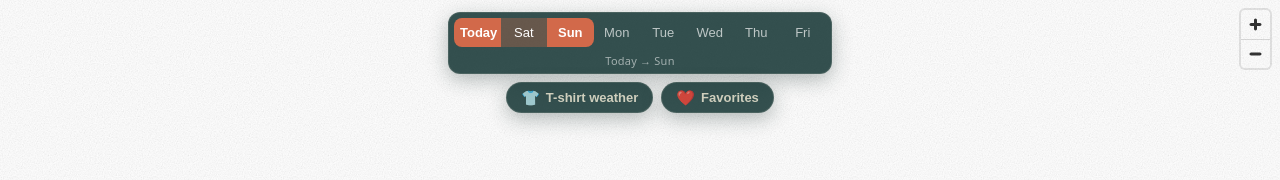
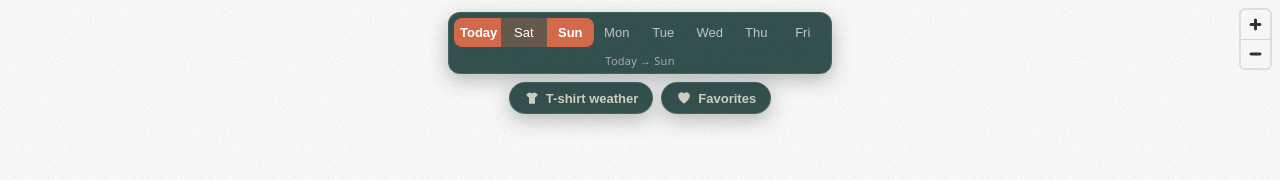
Before and after one commit to LokeSonne/weathereurope, a Nuxt app: page / in a window 1280 px wide. Shown: the top 180 px of the page. Built offline with nearby package versions, Linux system fonts and the light colour scheme; no server answers.

Commit message:
feat: add icons

```diff
--- a/app/app.vue
+++ b/app/app.vue
@@ -92,8 +92,12 @@ useHead({
     <div class="overlay overlay--top">
       <DayRange v-model="range" />
       <div class="overlay__toggles">
-        <MapToggle v-model="tshirt" icon="👕" label="T-shirt weather" active-color="#3f9e86" />
-        <MapToggle v-model="favoritesOnly" icon="❤️" label="Favorites" active-color="#d2694a" />
+        <MapToggle v-model="tshirt" label="T-shirt weather" active-color="#3f9e86">
+          <template #icon><IconTshirt /></template>
+        </MapToggle>
+        <MapToggle v-model="favoritesOnly" label="Favorites" active-color="#d2694a">
+          <template #icon><IconHeart /></template>
+        </MapToggle>
       </div>
     </div>
 
--- /dev/null
+++ b/app/components/IconHeart.vue
@@ -0,0 +1,21 @@
+<script setup lang="ts">
+// Flat, screen-printed heart in "ink" — filled with currentColor so it takes on the
+// toggle's cream/white text colour. See DESIGN.md (flat, printed icons).
+</script>
+
+<template>
+  <svg class="icon" viewBox="0 0 24 24" aria-hidden="true" focusable="false">
+    <path
+      d="M12 20.7C12 20.7 3.3 14.6 3.3 8.7C3.3 5.5 5.8 3.3 8.6 3.3C10.4 3.3 11.4 4.5 12 5.5C12.6 4.5 13.6 3.3 15.4 3.3C18.2 3.3 20.7 5.5 20.7 8.7C20.7 14.6 12 20.7 12 20.7Z"
+    />
+  </svg>
+</template>
+
+<style scoped>
+.icon {
+  display: block;
+  width: 16px;
+  height: 16px;
+  fill: currentColor;
+}
+</style>
--- /dev/null
+++ b/app/components/IconTshirt.vue
@@ -0,0 +1,21 @@
+<script setup lang="ts">
+// Flat, screen-printed tee silhouette in "ink" — filled with currentColor so it
+// takes on the toggle's cream/white text colour. See DESIGN.md (flat, printed icons).
+</script>
+
+<template>
+  <svg class="icon" viewBox="0 0 24 24" aria-hidden="true" focusable="false">
+    <path
+      d="M8.4 3.4C9.2 5.3 14.8 5.3 15.6 3.4L20.6 6.6L17.8 11.1L16.5 10.2V20.6H7.5V10.2L6.2 11.1L3.4 6.6Z"
+    />
+  </svg>
+</template>
+
+<style scoped>
+.icon {
+  display: block;
+  width: 16px;
+  height: 16px;
+  fill: currentColor;
+}
+</style>
--- a/app/components/MapToggle.vue
+++ b/app/components/MapToggle.vue
@@ -1,7 +1,7 @@
 <script setup lang="ts">
 const props = withDefaults(
-  defineProps<{ icon: string; label: string; activeColor?: string }>(),
-  { activeColor: '#10b981' },
+  defineProps<{ label: string; icon?: string; activeColor?: string }>(),
+  { icon: '', activeColor: '#10b981' },
 )
 const active = defineModel<boolean>({ required: true })
 </script>
@@ -15,7 +15,10 @@ const active = defineModel<boolean>({ required: true })
     :aria-pressed="active"
     @click="active = !active"
   >
-    <span class="map-toggle__icon" aria-hidden="true">{{ icon }}</span>
+    <span class="map-toggle__icon" aria-hidden="true">
+      <!-- Prefer a custom flat icon passed via the slot; fall back to the string prop. -->
+      <slot name="icon">{{ icon }}</slot>
+    </span>
     {{ label }}
   </button>
 </template>
@@ -50,6 +53,8 @@ const active = defineModel<boolean>({ required: true })
 }
 
 .map-toggle__icon {
+  display: inline-flex;
+  align-items: center;
   font-size: 15px;
   line-height: 1;
 }
```
Also changed, not shown: 1 other file (tests, documents, lock files or other folders).
